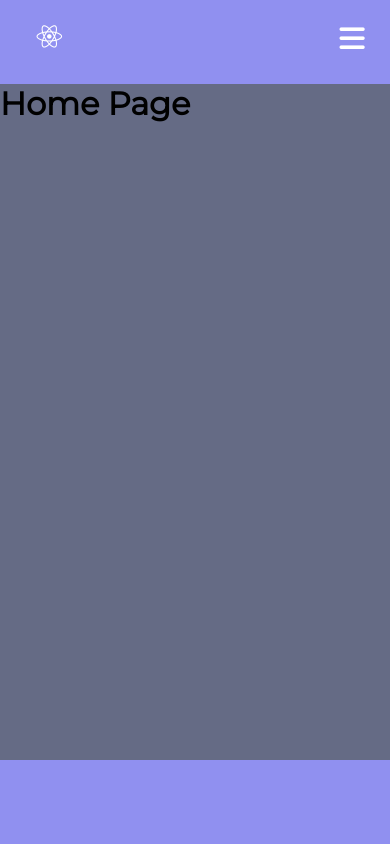
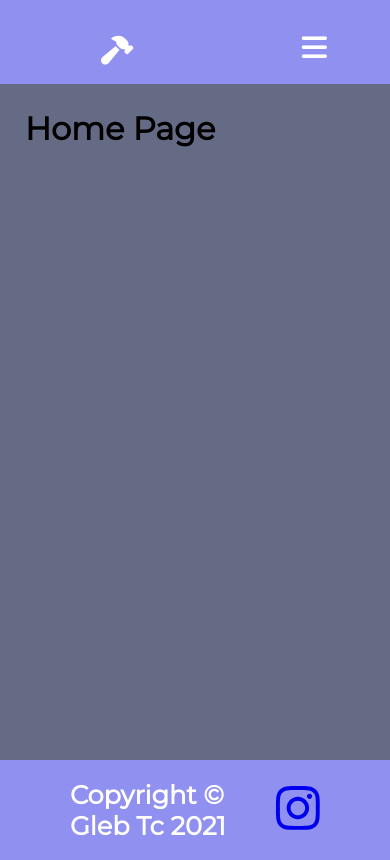
Before and after one commit to GlebTc/Edo-Renoz, a React (Create React App) app: page / in a window 390 px wide. Built offline with nearby package versions, Linux system fonts and the light colour scheme.

Commit message:
Did not do anything gallery related yest, mostly played with UI

```diff
--- a/package.json
+++ b/package.json
@@ -4,6 +4,10 @@
   "private": true,
   "dependencies": {
     "@emailjs/browser": "^3.6.2",
+    "@fortawesome/fontawesome-free": "^6.1.1",
+    "@fortawesome/fontawesome-svg-core": "^6.1.1",
+    "@fortawesome/free-brands-svg-icons": "^6.1.1",
+    "@fortawesome/react-fontawesome": "^0.1.18",
     "@testing-library/jest-dom": "^5.16.4",
     "@testing-library/react": "^13.2.0",
     "@testing-library/user-event": "^13.5.0",
--- a/src/components/Footer.js
+++ b/src/components/Footer.js
@@ -1,10 +1,18 @@
 import React from 'react'
+import { FontAwesomeIcon } from '@fortawesome/react-fontawesome'
+import { faInstagram } from "@fortawesome/free-brands-svg-icons";
 
 const Footer = () => {
     return (
         <div className="footer__container">
+            <h1>Copyright &copy; Gleb Tc 2021</h1>
+            <div className="footnote__connect">
+                <a className="instagram__link" href="https://www.instagram.com/edo_renoz/?hl=en">
+                    <FontAwesomeIcon className="social__media__icons" icon={faInstagram} />
+                </a>
+            </div>
+        </div>
 
-        </div>
     )
 }
 
--- a/src/components/NavBar.js
+++ b/src/components/NavBar.js
@@ -16,7 +16,7 @@ const NavBar = () => {
 
     return (
         <nav className="navbar__container">
-            <h1 className="navbar__logo"><i className="fab fa-react"></i></h1>
+            <h1 className="navbar__logo"><i className="fa-solid fa-hammer"></i></h1>
             <div className="menu__icon" onClick={handleClick}>
                 <i className={hamburgerClicked ? 'fas fa-times' : 'fas fa-bars'}></i>
             </div>
--- a/src/sass/components/_footer.scss
+++ b/src/sass/components/_footer.scss
@@ -2,7 +2,40 @@
     background-color: rgb(144, 144, 240);
     height: 10vh;
     display: flex;
-    justify-content: center;
+    justify-content: space-around;
     align-items: center;
     font-size: 1.2rem;
 }
+
+.footer__container > h1 {
+    color: #fff;
+}
+
+.social__media__icons {
+    height: 50px;
+}
+
+.footnote__connect,
+.footnote__connect > a:visited {
+    color:#fff;
+}
+
+.footnote__connect a:hover {
+    color: rgb(48, 65, 110);
+    transition: all 0.2s ease-out;
+}
+
+@media screen and (max-width: 650px){
+    .footer__container {
+        padding: 50px;
+    }
+
+    .social__media__icons {
+        margin: 20px;
+    }
+
+    .footer__container > h1 {
+        margin: 20px;
+        font-size: 1.6rem;
+    }
+}
--- a/src/sass/components/_navbar.scss
+++ b/src/sass/components/_navbar.scss
@@ -9,8 +9,10 @@
 }
 
 .navbar__logo {
+    display: flex;
+    justify-content: center;
+    align-items: center;
     color: #fff;
-    justify-self: flex-start;
     margin-left: 20px;
     cursor: pointer;
 }
@@ -94,7 +96,7 @@
         position: absolute;
         top: 0;
         left: 0;
-        transform: translate(25%, 50%);
+        transform: translate(250%, 125%);
     }
 
     .menu__icon {
@@ -102,7 +104,7 @@
         position: absolute;
         top: 0;
         right: 0;
-        transform: translate(-100%, 60%);
+        transform: translate(-250%, 85%);
         font-size: 1.8rem;
         cursor: pointer;
     }
--- a/src/sass/main.scss
+++ b/src/sass/main.scss
@@ -16,4 +16,5 @@
 .main__container {
     min-height: 80vh;
     background-color: rgb(101, 107, 133);
+    padding: 25px;
 }
```
Also changed, not shown: 1 other file (tests, documents, lock files or other folders).
